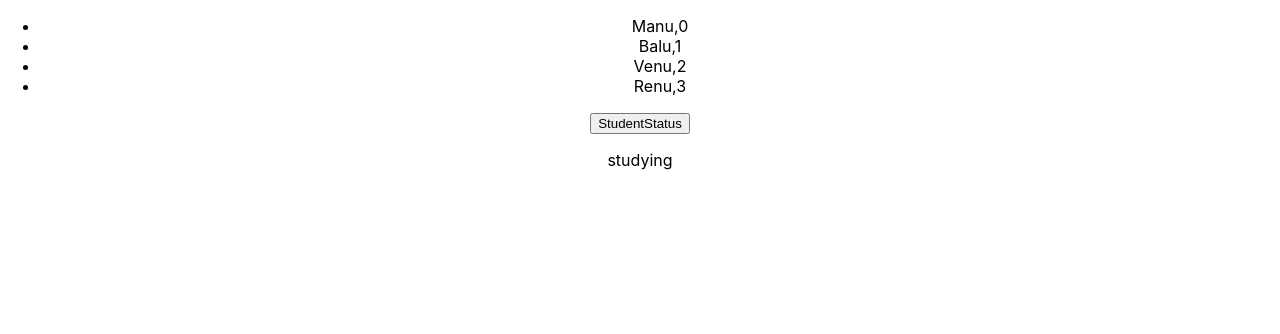
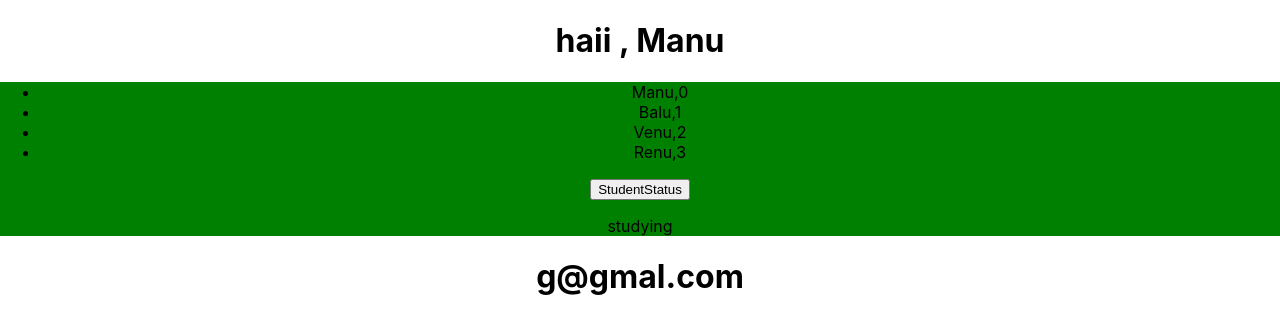
Before and after one commit to gayathrislatrainer23-bot/-MERN-BACKEND---9-TO-11-AM-, a React (Create React App) app: page / in a window 1280 px wide. Shown: the top 334 px of the page. Built offline with nearby package versions, Linux system fonts and the light colour scheme.

Commit message:
revised react

```diff
--- a/src/App.js
+++ b/src/App.js
@@ -1,25 +1,29 @@
 
 import './App.css';
-import Login from './components/Login';
-import SampleForm from './components/SampleForm';
+// import Login from './components/Login';
+// import SampleForm from './components/SampleForm';
 import StudentList from './components/StudentList';
 // import Count from './components/Count';
-// import Greeting from './components/Greeting';
+import Greeting from './components/Greeting';
 
 function App() {
-  // let name1 = "Manu
+   let name1 = "Manu"
   const user = {
     // name: 'Gayathri',
     email : " g@gmal.com",
-     password : "123"
+     password : "123",
+      app:{
+        a:"apple"
+      }
   }
   return (
     <div className="App">
-{/* <Greeting  name1 ={name1} /> */}
+<Greeting  name1 ={name1} />
 {/* <Count/> */}
 {/* <SampleForm/>
 <Login/> */}
 <StudentList/>
+<h1>{user.email}</h1>
     </div>
 
   );
--- a/src/components/Greeting.jsx
+++ b/src/components/Greeting.jsx
@@ -1,10 +1,10 @@
 
-function Greeting({name1}) {
+function Greeting(props) {
 
     return (
 
 <div className="Greeting">
-<h1> haii , {name1}</h1>
+<h1> haii , {props.name1}</h1>
 </div>
     )
 
--- a/src/components/SampleForm.jsx
+++ b/src/components/SampleForm.jsx
@@ -6,6 +6,7 @@ const SampleForm = () => {
 
 const HandleSubmit =(event)=>{
  event.preventDefault()
+
      console.log(event,"event")
  alert(`${email}`, )
 }
--- a/src/components/StudentList.jsx
+++ b/src/components/StudentList.jsx
@@ -3,11 +3,18 @@ import { useEffect, useState } from "react";
 const StudentList =()=>{
     let students = ["Manu","Balu","Venu","Renu"]
     const[studentstatus,setStudentstatus]= useState("studying");
+//   useEffect(()=>{
+//         console.log('StudentList rendering, ')
+//     })
+//   useEffect(()=>{
+//         console.log('StudentList rendering only once')
+//     },[])
     useEffect(()=>{
         console.log('StudentList rendering, changing status')
     },[studentstatus])
+
     return(
-        <div>
+        <div style={{background:"green"}}>
         <ul>
             {/* <li>"Manu"</li>
             <li>"Balu"</li>
--- a/src/index.js
+++ b/src/index.js
@@ -6,9 +6,9 @@ import reportWebVitals from './reportWebVitals';
 
 const root = ReactDOM.createRoot(document.getElementById('root'));
 root.render(
-  <React.StrictMode>
+  // <React.StrictMode>
     <App />
-  </React.StrictMode>
+  // </React.StrictMode>
 );
 
 // If you want to start measuring performance in your app, pass a function
```
Also changed, not shown: 1 other file (tests, documents, lock files or other folders).
